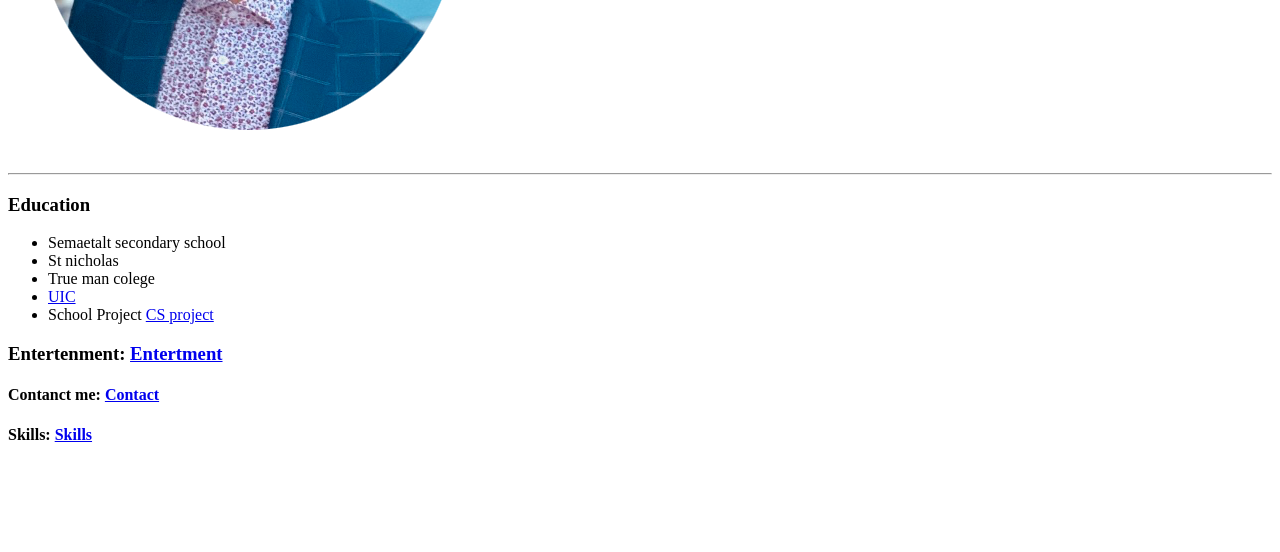
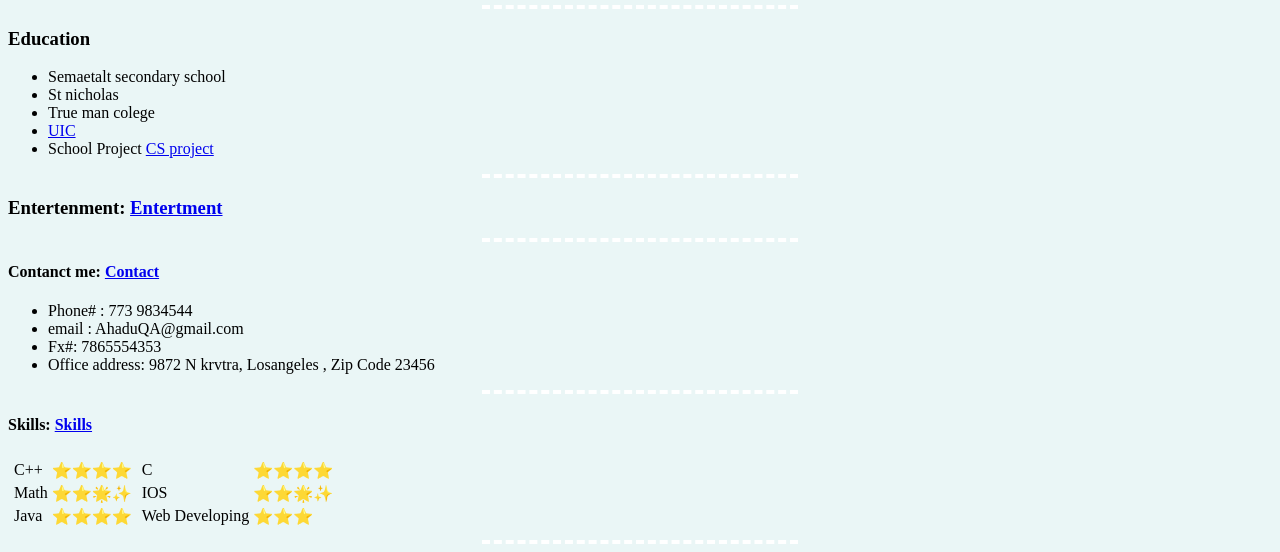
Before and after one commit to samrawi1/CV, a plain HTML site: page index.html in a window 1280 px wide. Shown: the part 327-879 px from the top of the page. Before the commit the page ends 800 px from the top, so only its background shows below. Drawn offline with Linux system fonts and the light colour scheme.

Commit message:
Add files via upload
using src

```diff
--- a/index.html
+++ b/index.html
@@ -3,8 +3,29 @@
   <head>
     <meta charset="utf-8">
     <title>Samrawi Personal Site</title>
+
+    <style media="screen">
+      body{
+        background-color: #EAF6F6;
+      }
+
+      hr{
+        border-style: none;
+        border-top-style: dashed;
+        border-color: white;
+        border-width: 4px;
+        width: 25%;
+      }
+
+      img {
+        height: 250px;
+      }
+    </style>
+
+
   </head>
-  <body>
+
+  <body >
 
   <table cellspacing="30">
     <tr>
@@ -26,9 +47,73 @@
 
     </ul>
 
+    <hr>
+
     <h3> Entertenment: <a href="entertnment.html">Entertment</a></h3>
 
+    <hr>
+
     <h4>Contanct me: <a href="contact.html"> Contact </a></h4>
+    <ul>
+      <li>Phone# : 773 9834544</li>
+      <li>email : AhaduQA@gmail.com</li>
+      <li>Fx#: 7865554353</li>
+      <li> Office address: 9872 N krvtra, Losangeles , Zip Code 23456 </li>
+    </ul>
+
+
+    <hr>
+
     <h4>Skills: <a href="skills.html">Skills</a> </h4>
+
+    <table cellspacing = "2">
+      <tr>
+        <td>
+          <table >
+          <tr>
+            <td>C++ </td>
+            <td>⭐️⭐️⭐️⭐️</td>
+          </tr>
+
+          <tr>
+            <td>Math</td>
+            <td>⭐️⭐️🌟✨</td>
+          </tr>
+
+          <tr>
+            <td>Java </td>
+            <td>⭐️⭐️⭐️⭐️</td>
+          </tr>
+
+          </table>
+
+        </td>
+
+        <td>
+
+          <table >
+          <tr>
+            <td>C </td>
+            <td>⭐️⭐️⭐️⭐️</td>
+          </tr>
+
+          <tr>
+            <td>IOS</td>
+            <td>⭐️⭐️🌟✨</td>
+          </tr>
+
+          <tr>
+            <td>Web Developing </td>
+            <td>⭐️⭐️⭐️</td>
+          </tr>
+
+          </table>
+        </td>
+      </tr>
+
+    </table>
+
+
+    <hr>
   </body>
 </html>
```
Also changed, not shown: entertnment.html (+1 -0 lines).
